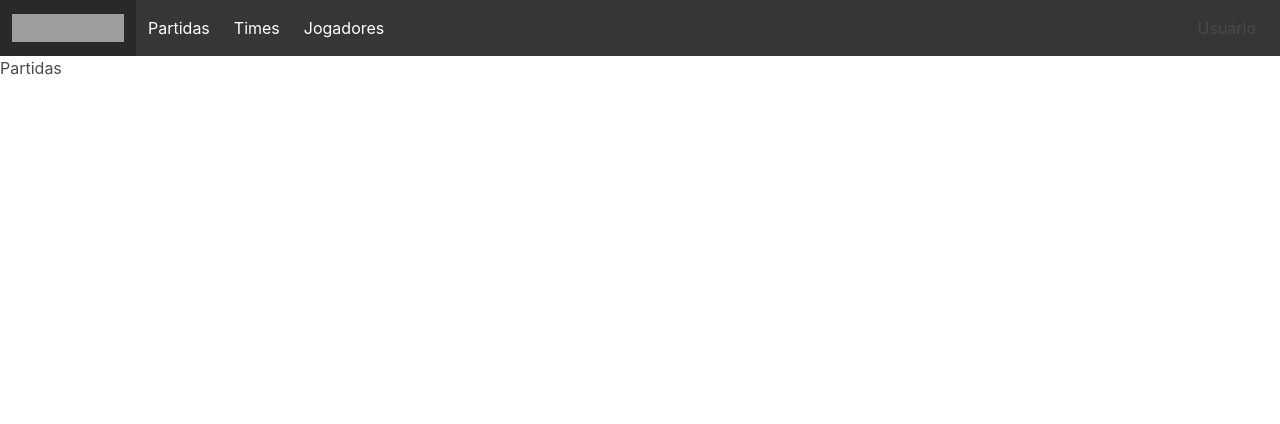
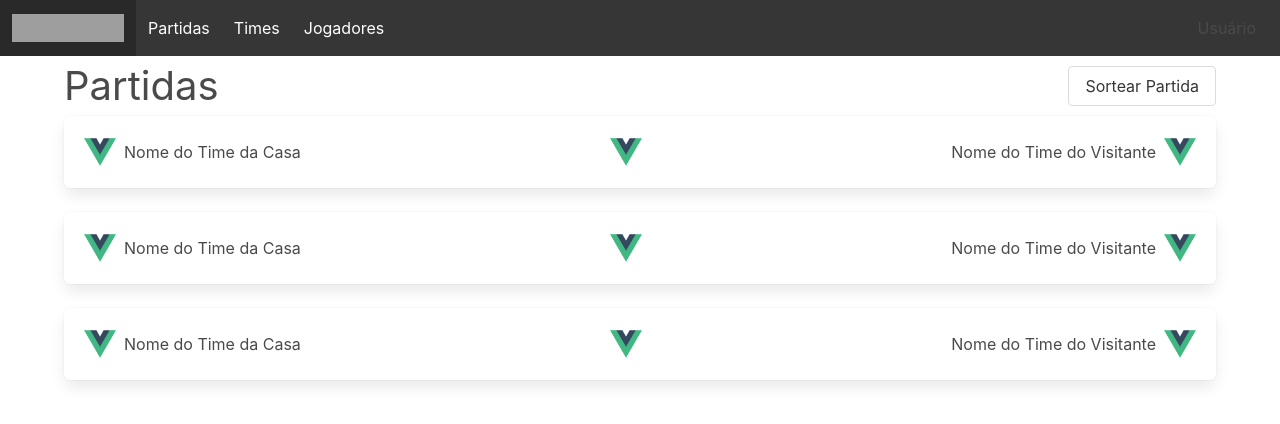
Before and after one commit to pedroltdias/front_desafio_copa, a Vue app: page / in a window 1280 px wide. Shown: the top 424 px of the page. Built offline with nearby package versions, Linux system fonts and the light colour scheme; grey boxes are pictures that could not be loaded; the HTML template or start-up script is replaced by a standard one.

Commit message:
refatoracao e organizacao de componentes

```diff
--- /dev/null
+++ b/src/components/matches/MatchesBoxComp.vue
@@ -0,0 +1,24 @@
+<template>
+	<section class="box is-flex is-justify-content-space-between">
+		<div class="is-flex is-align-items-center">
+			<img class="image is-rounded is-align-items-center is-32x32 mr-2" src="../../assets/logo.png"
+				alt="Bandeira do Time">
+			<h3>Nome do Time da Casa</h3>
+		</div>
+		<img class="image is-rounded is-align-items-center is-32x32" src="../../assets/logo.png" alt="Bandeira do Time">
+		<div class="is-flex is-align-items-center">
+			<h3>Nome do Time do Visitante</h3>
+			<img class="image is-rounded is-align-items-center is-32x32 ml-2" src="../../assets/logo.png"
+				alt="Bandeira do Time">
+		</div>
+	</section>
+</template>
+
+<script lang="ts">
+import { defineComponent } from 'vue';
+
+export default defineComponent({
+	name: "MatchesBoxComp"
+})
+
+</script>
--- /dev/null
+++ b/src/components/matches/MatchesComp.vue
@@ -0,0 +1,22 @@
+<template>
+	<div class="container">
+		<MatchesBoxComp />
+		<MatchesBoxComp />
+		<MatchesBoxComp />
+	</div>
+</template>
+
+<script lang="ts">
+
+import { defineComponent } from 'vue';
+import MatchesBoxComp from './MatchesBoxComp.vue';
+
+export default defineComponent({
+	name: "MatchesComp",
+	components: {
+		MatchesBoxComp
+	}
+})
+
+
+</script>
--- a/src/components/TeamBoxComp.vue
+++ b/src/components/teams/TeamBoxComp.vue
@@ -1,6 +1,6 @@
 <template>
 	<section class="box is-flex">
-		<img class="image is-rounded is-align-items-center is-32x32" src="../assets/logo.png" alt="Bandeira do Time">
+		<img class="image is-rounded is-align-items-center is-32x32" src="../../assets/logo.png" alt="Bandeira do Time">
 		<h3>Nome do Time</h3>
 	</section>
 </template>
--- a/src/components/TeamsComp.vue
+++ b/src/components/teams/TeamsComp.vue
@@ -22,6 +22,9 @@
 			<button class="modal-close is-large" @click="toggleModal" aria-label="close"></button>
 		</div>
 		<!-- Até aqui -->
+		<TeamBoxComp />
+		<TeamBoxComp />
+		<TeamBoxComp />
 		<TeamBoxComp />
 		<TeamBoxComp />
 		<TeamBoxComp />
--- a/src/views/MatchesView.vue
+++ b/src/views/MatchesView.vue
@@ -1,13 +1,23 @@
 <template>
-	<h1>Partidas</h1>
+	<div class="container">
+
+		<div class="is-flex is-justify-content-space-between is-align-items-center">
+			<h2 class="is-size-2">Partidas</h2>
+			<button class="button">Sortear Partida</button>
+		</div>
+		<MatchesComp />
+	</div>
 </template>
 
 <script lang="ts">
 import { defineComponent } from 'vue';
-
+import MatchesComp from '@/components/matches/MatchesComp.vue';
 
 export default defineComponent({
-	name: "MatchesView"
+	name: "MatchesView",
+	components: {
+		MatchesComp
+	}
 })
 
 </script>
--- a/src/views/TeamsView.vue
+++ b/src/views/TeamsView.vue
@@ -4,7 +4,7 @@
 
 <script lang="ts">
 import { defineComponent } from 'vue';
-import TeamsComp from '../components/TeamsComp.vue';
+import TeamsComp from '@/components/teams/TeamsComp.vue';
 
 export default defineComponent({
 	name: 'TeamsView',
```
